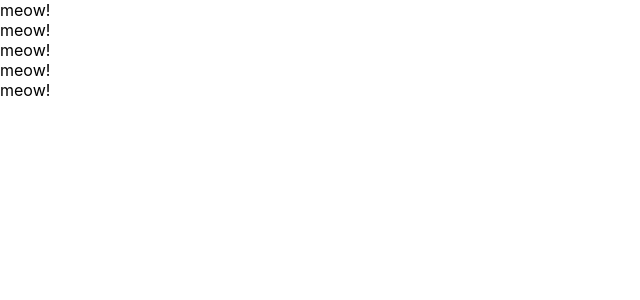
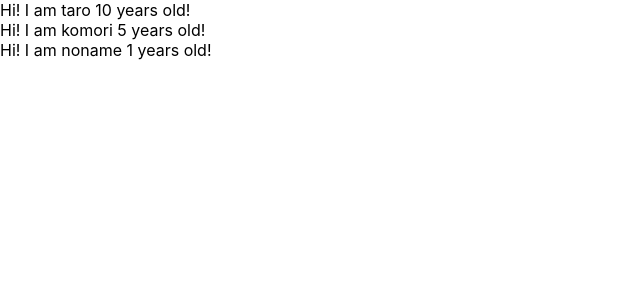
Before and after one commit to koutaro20/udemy-react-redux-crud-application, a React (Create React App) app: page / in a window 1280 px wide. Shown: the top 300 px of the page, without its empty margins (0-640 px from the left). Built offline with nearby package versions, Linux system fonts and the light colour scheme.

Commit message:
learn props of component

```diff
--- a/src/App.js
+++ b/src/App.js
@@ -1,33 +1,29 @@
 import React from "react";
-// import { Component } from "react/cjs/react.production.min";
 
-// class App extends Component {
-//   render() {
-//     return (
-//       <React.Fragment>
-//         <label htmlFor="bar">bar</label>
-//         <input type="text" onChange={() => {console.log("I am clicked.")}} />
-//       </React.Fragment>
-//     );
-//   }
-// }
+const profiles = [
+  {name: "taro", age: 10},
+  {name: "komori", age: 5},
+  {name: "noname"}
+];
 
 const App = () => {
   return (
     <div>
-      <Cat />
-      <Cat />
-      <Cat />
-      <Cat />
-      <Cat />
+      {
+        profiles.map((profile, index) => {
+          return <User name={profile.name} age={profile.age} key={index}/>
+        })
+      }
     </div>
 
   );
 };
 
-const Cat = () => {
-  return <div>meow!</div>
+const User = (props) => {
+  return <div>Hi! I am {props.name} {props.age} years old! </div>
 };
 
-
+User.defaultProps = {
+  age: 1
+}
 export default App;
```
